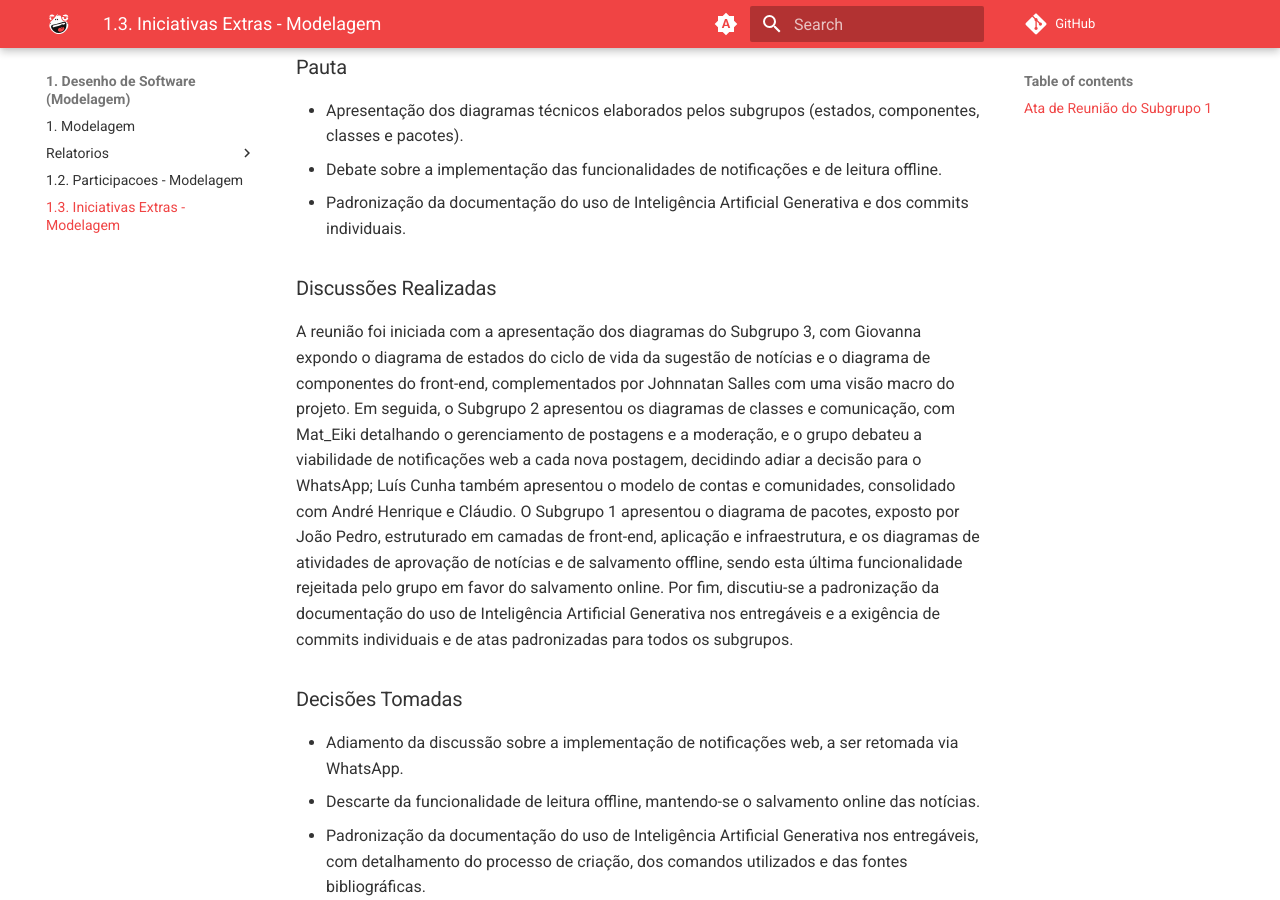
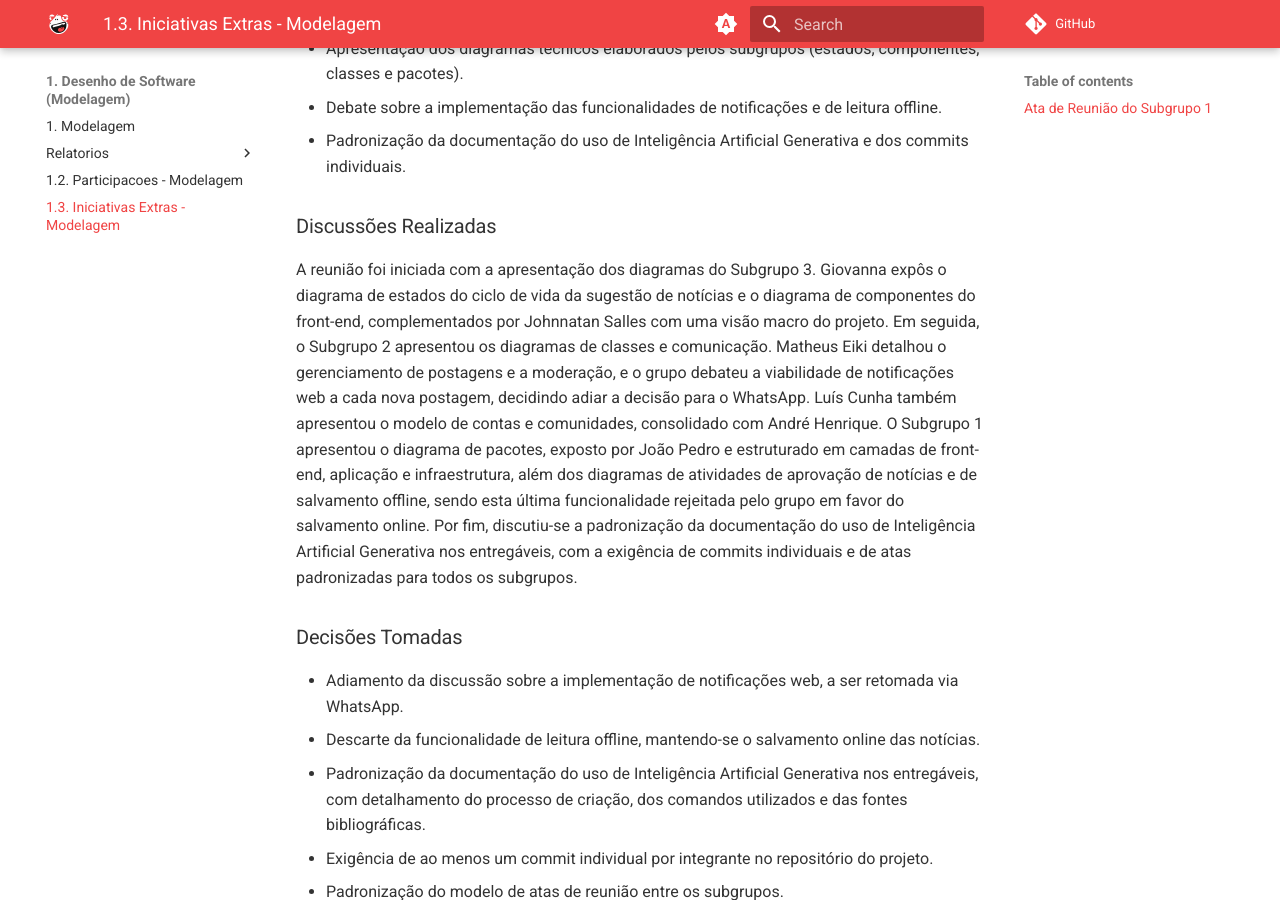
Before and after one commit to UnBArqDsw2026-2-Turma01/2026.2-T01-_G3_ProjetoPortalNoticias_Entrega_02, an MkDocs documentation site: the page built from docs/Base/1.3.IniciativasExtras.md, in a window 1280 px wide and 900 px high, scrolled down 4562 px. Built offline with MkDocs 1.6.1 and Material for MkDocs 9.7.7, drawn with Linux system fonts in a browser that asks for light colours; comment, search, counter and statistics services are not loaded; some of the changed text lies outside the part shown.

```diff
--- a/docs/Base/1.3.IniciativasExtras.md
+++ b/docs/Base/1.3.IniciativasExtras.md
@@ -109,9 +107,10 @@ João Pedro Lopes da Cruz, Giovanna Aguiar de Brito, Johnnatan Salles, Luís Fel
 - Debate sobre a implementação das funcionalidades de notificações e de leitura offline.
 - Padronização da documentação do uso de Inteligência Artificial Generativa e dos commits individuais.
 
+
 ### Discussões Realizadas
 
-A reunião foi iniciada com a apresentação dos diagramas do Subgrupo 3, com Giovanna expondo o diagrama de estados do ciclo de vida da sugestão de notícias e o diagrama de componentes do front-end, complementados por Johnnatan Salles com uma visão macro do projeto. Em seguida, o Subgrupo 2 apresentou os diagramas de classes e comunicação, com Mat_Eiki detalhando o gerenciamento de postagens e a moderação, e o grupo debateu a viabilidade de notificações web a cada nova postagem, decidindo adiar a decisão para o WhatsApp; Luís Cunha também apresentou o modelo de contas e comunidades, consolidado com André Henrique e Cláudio. O Subgrupo 1 apresentou o diagrama de pacotes, exposto por João Pedro, estruturado em camadas de front-end, aplicação e infraestrutura, e os diagramas de atividades de aprovação de notícias e de salvamento offline, sendo esta última funcionalidade rejeitada pelo grupo em favor do salvamento online. Por fim, discutiu-se a padronização da documentação do uso de Inteligência Artificial Generativa nos entregáveis e a exigência de commits individuais e de atas padronizadas para todos os subgrupos.
+A reunião foi iniciada com a apresentação dos diagramas do Subgrupo 3. Giovanna expôs o diagrama de estados do ciclo de vida da sugestão de notícias e o diagrama de componentes do front-end, complementados por Johnnatan Salles com uma visão macro do projeto. Em seguida, o Subgrupo 2 apresentou os diagramas de classes e comunicação. Matheus Eiki detalhou o gerenciamento de postagens e a moderação, e o grupo debateu a viabilidade de notificações web a cada nova postagem, decidindo adiar a decisão para o WhatsApp. Luís Cunha também apresentou o modelo de contas e comunidades, consolidado com André Henrique. O Subgrupo 1 apresentou o diagrama de pacotes, exposto por João Pedro e estruturado em camadas de front-end, aplicação e infraestrutura, além dos diagramas de atividades de aprovação de notícias e de salvamento offline, sendo esta última funcionalidade rejeitada pelo grupo em favor do salvamento online. Por fim, discutiu-se a padronização da documentação do uso de Inteligência Artificial Generativa nos entregáveis, com a exigência de commits individuais e de atas padronizadas para todos os subgrupos.
 
 ### Decisões Tomadas
 
```
Also changed, not shown: other parts of docs/Base/1.3.IniciativasExtras.md (+1 -2 lines), docs/Base/1.2.ParticipacoesModelagem.md (+1 -1 lines).
